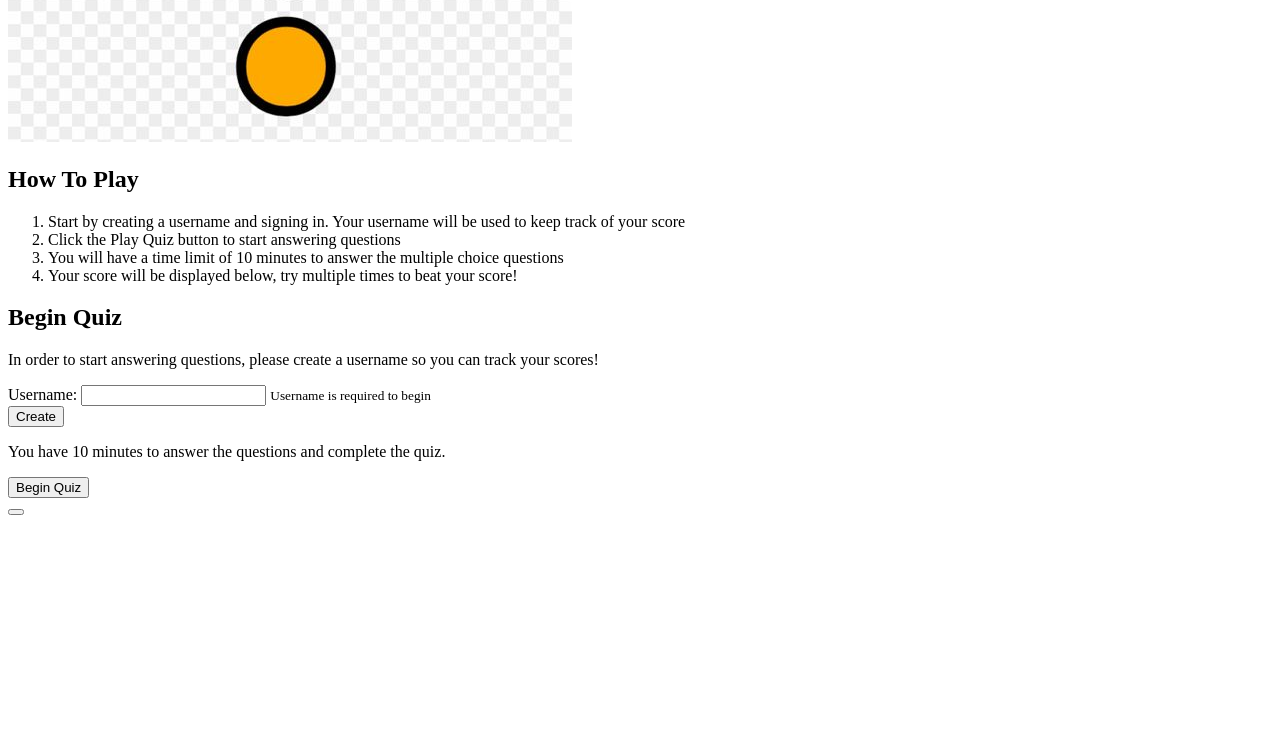
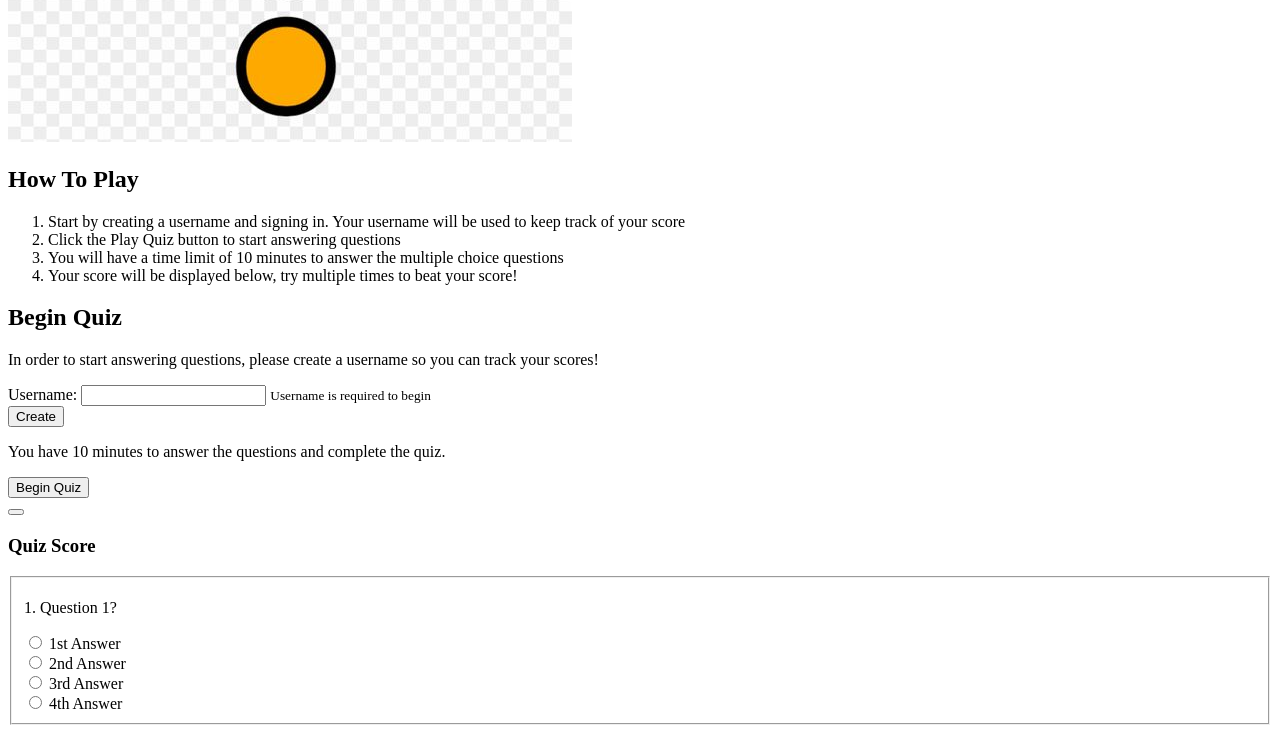
Before and after one commit to hardingrichard/ci-ms2-quiz, a plain HTML site: page index.html in a window 1280 px wide. Shown: the part 619-1352 px from the top of the page. Before the commit the page ends 1143 px from the top, so only its background shows below. Drawn offline with nearby package versions, Linux system fonts and the light colour scheme.

Commit message:
Add question and answer fieldset placeholders

```diff
--- a/index.html
+++ b/index.html
@@ -97,9 +97,28 @@
           <p>You have 10 minutes to answer the questions and complete the quiz.</p>
           <button type="button" class="btn" id="start-btn">Begin Quiz</button>
         </div>
-        <div>
+        <div id="timer-container">
           <!-- 10 min Countdown timer to go here -->
           <button type="button" class="btn" id="timer"></button>
+        </div>
+        <div id="quiz-area">
+          <h3 id="quiz-score">Quiz Score</h3>
+
+          <!-- Questions for Quiz to be controlled by quiz.js file -->
+          <form action="" id="quiz-form">
+            <fieldset class="quiz-container">
+              <p>1. Question 1?</p>
+              <input type="radio" name="quiz1" value="1">
+              <label for="radio">1st Answer</label><br>
+              <input type="radio" name="quiz1" value="2">
+              <label for="radio">2nd Answer</label><br>
+              <input type="radio" name="quiz1" value="3">
+              <label for="radio">3rd Answer</label><br>
+              <input type="radio" name="quiz1" value="4">
+              <label for="radio">4th Answer</label><br>
+            </fieldset>
+
+          </form>
         </div>
       </div>
     </section>
```
